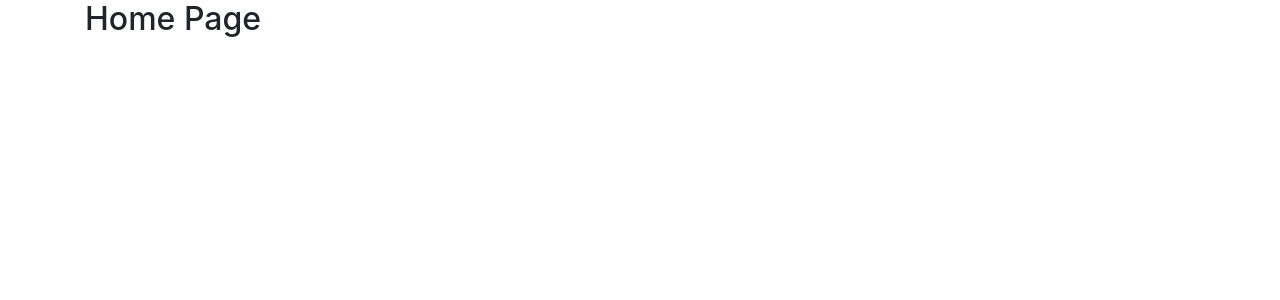
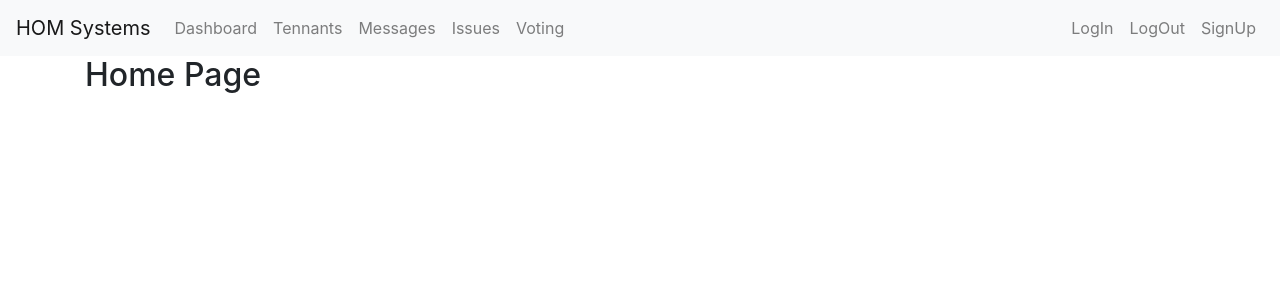
Before and after one commit to eyalmagnus/Homeowner-Association-Management-System, a React (Create React App) app: page /#/ in a window 1280 px wide. Shown: the top 300 px of the page. Built offline with nearby package versions, Linux system fonts and the light colour scheme.

Commit message:
Navbar format. Router and navigation reordered

```diff
--- a/src/App.js
+++ b/src/App.js
@@ -7,9 +7,11 @@ import MessagesPage from "./pages/messagesPage";
 import VotesPage from "./pages/votesPage";
 import IssuesPage from "./pages/issuesPage";
 import { HashRouter as Router, Switch, Route, Link } from "react-router-dom";
+import TheNavBar from "./components/theNavBar";
 
 export default function App() {
   return (
+    <div>
       <Router>
         <Switch>
           <Route path="/dashboard">
@@ -32,5 +34,6 @@ export default function App() {
           </Route>
         </Switch>
       </Router>
+    </div>
   );
 }
--- /dev/null
+++ b/src/components/theNavBar.js
@@ -0,0 +1,36 @@
+import React, { Component } from "react";
+import {
+  Navbar,
+  Nav,
+  NavDropdown,
+  Form,
+  FormControl,
+  Button,
+} from "react-bootstrap";
+
+import "./theNavBar.css";
+
+function TheNavBar() {
+  return (
+    <Navbar bg="light" expand="lg">
+      <Navbar.Brand href="/">HOM Systems</Navbar.Brand>
+      <Navbar.Toggle aria-controls="basic-navbar-nav" />
+      <Navbar.Collapse id="basic-navbar-nav">
+        <Nav className="mr-auto">
+          <Nav.Link href="/#/dashboard">Dashboard</Nav.Link>
+          <Nav.Link href="/#/tennants">Tennants</Nav.Link>
+          <Nav.Link href="/#/messages">Messages</Nav.Link>
+          <Nav.Link href="/#/issues">Issues</Nav.Link>
+          <Nav.Link href="/#/votes">Voting</Nav.Link>
+        </Nav>
+        <Nav className="ml-auto">
+          <Nav.Link href="#">LogIn</Nav.Link>
+          <Nav.Link href="#">LogOut</Nav.Link>
+          <Nav.Link href="#">SignUp</Nav.Link>
+        </Nav>
+      </Navbar.Collapse>
+    </Navbar>
+  );
+}
+
+export default TheNavBar;
--- a/src/pages/dashboardPage.js
+++ b/src/pages/dashboardPage.js
@@ -1,7 +1,16 @@
 import React, { Component } from "react";
+import TheNavBar from "../components/theNavBar";
+import { Container } from "react-bootstrap";
 
 function DashboardPage() {
-  return <h2>Dashboard in page</h2>;
+  return (
+    <div>
+      <TheNavBar />
+      <Container>
+        <h2>Dashboard in page</h2>
+      </Container>
+    </div>
+  );
 }
 
 export default DashboardPage;
--- a/src/pages/homePage.js
+++ b/src/pages/homePage.js
@@ -1,11 +1,15 @@
 import React, { Component } from "react";
 import { Container } from "react-bootstrap";
+import TheNavBar from "../components/theNavBar";
 
 function HomePage() {
   return (
-    <Container>
-      <h2> Home Page</h2>
-    </Container>
+    <div>
+      <TheNavBar />
+      <Container>
+        <h2> Home Page</h2>
+      </Container>
+    </div>
   );
 }
 
--- a/src/pages/issuesPage.js
+++ b/src/pages/issuesPage.js
@@ -1,7 +1,16 @@
+import TheNavBar from "../components/theNavBar";
+import { Container } from "react-bootstrap";
 import React, { Component } from "react";
 
 function IssuesPage() {
-  return <h2>Issues page</h2>;
+  return (
+    <div>
+      <TheNavBar />
+      <Container>
+        <h2>Issues page</h2>{" "}
+      </Container>
+    </div>
+  );
 }
 
 export default IssuesPage;
--- a/src/pages/messagesPage.js
+++ b/src/pages/messagesPage.js
@@ -1,7 +1,16 @@
+import TheNavBar from "../components/theNavBar";
+import { Container } from "react-bootstrap";
 import React, { Component } from "react";
 
 function MessagePage() {
-  return <h2>Messages page</h2>;
+  return (
+    <div>
+      <TheNavBar />
+      <Container>
+        <h2>Messages page</h2>
+      </Container>
+    </div>
+  );
 }
 
 export default MessagePage;
--- a/src/pages/tennantsPage.js
+++ b/src/pages/tennantsPage.js
@@ -1,7 +1,16 @@
+import TheNavBar from "../components/theNavBar";
+import { Container } from "react-bootstrap";
 import React, { Component } from "react";
 
 function TennantsPage() {
-  return <h2>Menage Tennats page</h2>;
+  return (
+    <div>
+      <TheNavBar />
+      <Container>
+        <h2>Menage Tennats page</h2>
+      </Container>
+    </div>
+  );
 }
 
 export default TennantsPage;
--- a/src/pages/votesPage.js
+++ b/src/pages/votesPage.js
@@ -1,7 +1,16 @@
+import TheNavBar from "../components/theNavBar";
+import { Container } from "react-bootstrap";
 import React, { Component } from "react";
 
 function VotesPage() {
-  return <h2>Votes page</h2>;
+  return (
+    <div>
+      <TheNavBar />
+      <Container>
+        <h2>Voting page</h2>
+      </Container>
+    </div>
+  );
 }
 
 export default VotesPage;
```
Also changed, not shown: src/components/theNavBar.css (added). Lines whose indentation alone changed are shown as unchanged.
